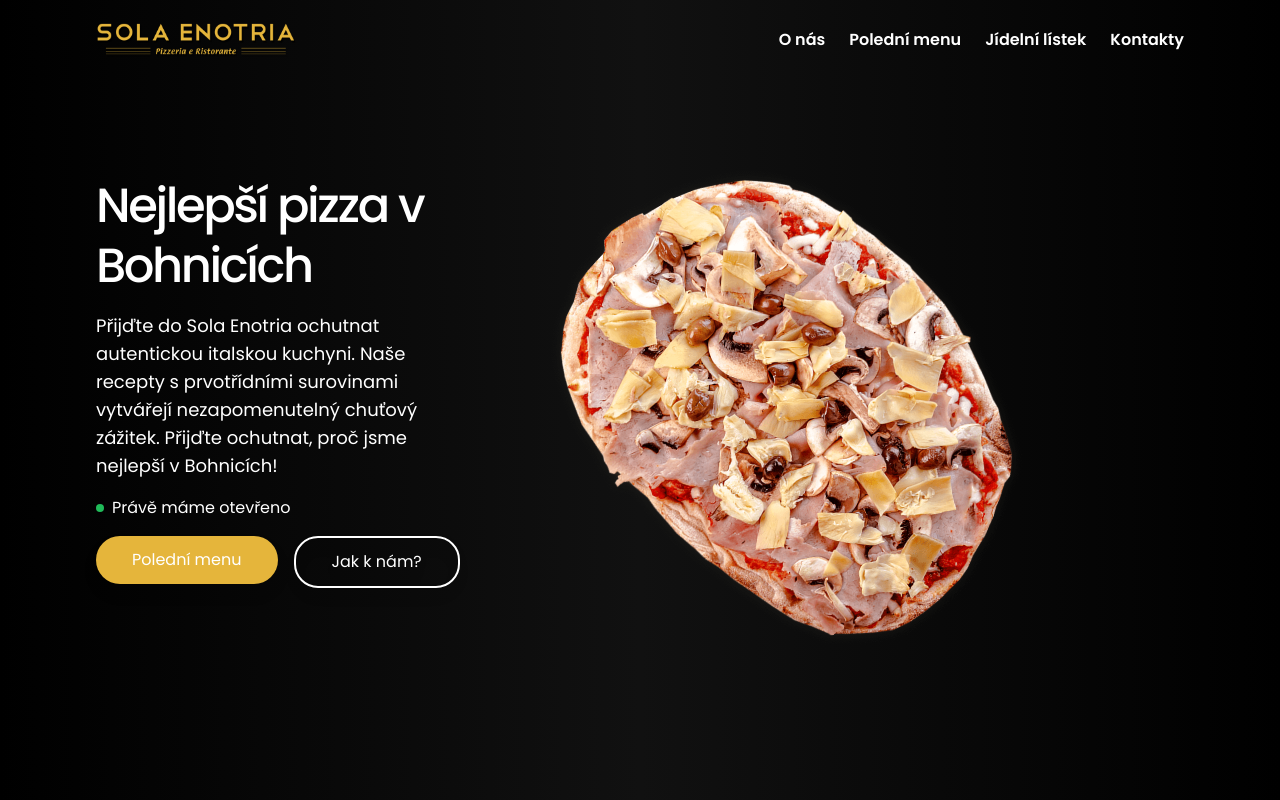
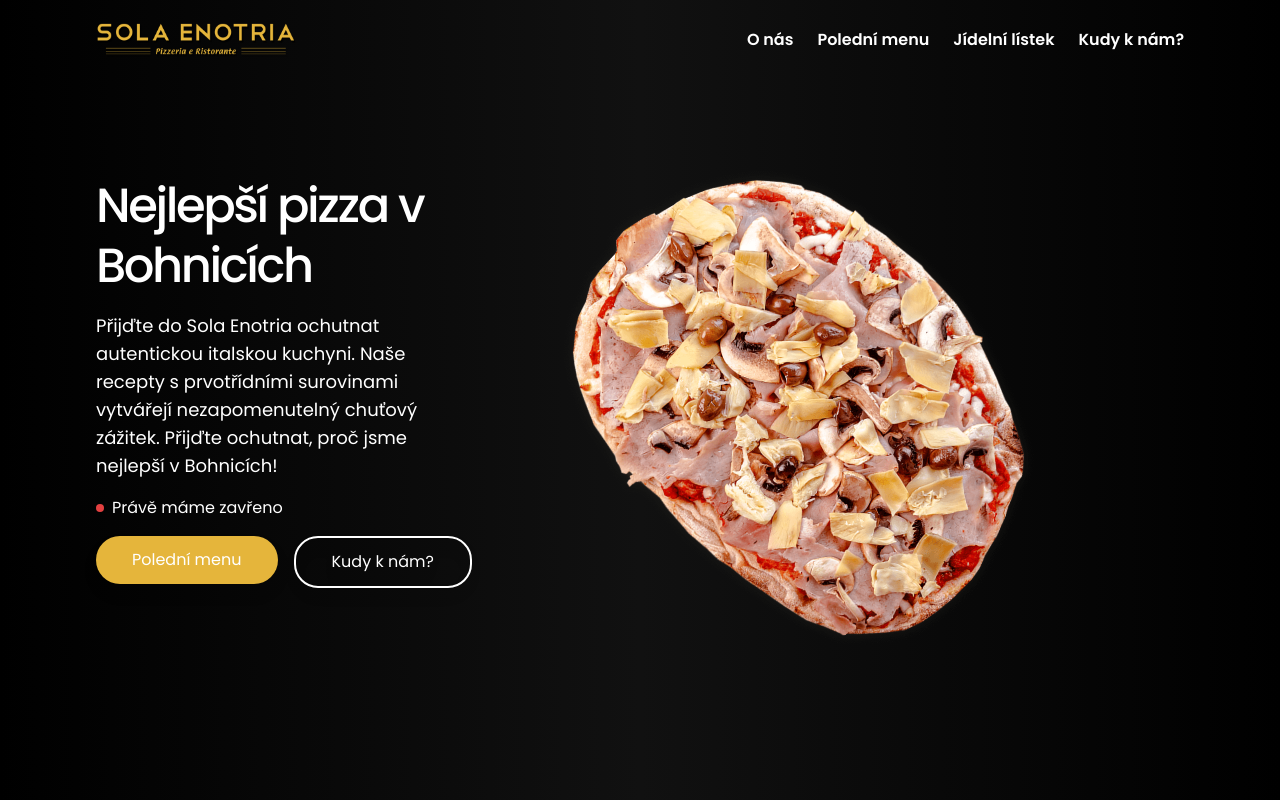
Before and after one commit to TomasLukes/sola-enotria, a Next.js app: page / in a window 1280 px wide. Shown: the top 800 px of the page. Built offline with nearby package versions, Linux system fonts and the light colour scheme.

Commit message:
add: Opening handle

```diff
--- a/app/components/Contacts/Contacts.tsx
+++ b/app/components/FindUs/FindUs.tsx
@@ -2,9 +2,9 @@ import clsx from 'clsx';
 import { ReactElement } from 'react';
 import OpeningHours from './OpeningHours/OpeningHours';
 
-const Contacts = ({ className }: { className?: string }): ReactElement => {
+const FindUs = ({ className }: { className?: string }): ReactElement => {
   return (
-    <section id="kontakty" className={clsx('overflow-hidden', className)}>
+    <section id="kudy-k-nam" className={clsx('overflow-hidden', className)}>
       <div>
         <div className="container-base min-h-screen py-16 md:py-32 lg:py-40 flex justify-start flex-col gap-5 md:gap-8">
           <div className="flex flex-col md:flex-row">
@@ -40,4 +40,4 @@ const Contacts = ({ className }: { className?: string }): ReactElement => {
   );
 };
 
-export default Contacts;
+export default FindUs;
--- /dev/null
+++ b/app/components/Hero/OpenedStatus.tsx
@@ -0,0 +1,28 @@
+'use client';
+
+import { ReactElement } from 'react';
+import clsx from 'clsx';
+import useDateTime from '@/hooks/useDateTime';
+const openedMessage = 'Právě máme otevřeno';
+const closedMessage = 'Právě máme zavřeno';
+
+const OpenedStatus = (): ReactElement => {
+  const { currentHour } = useDateTime();
+  console.log(currentHour);
+
+  const isOpened: boolean = currentHour > 10 && currentHour < 22;
+
+  return (
+    <div className="flex items-center gap-2">
+      <span
+        className={clsx('rounded-full w-2 h-2 animate-pulse', {
+          'bg-green-500': isOpened,
+          'bg-red-500': !isOpened,
+        })}
+      ></span>
+      <p>{isOpened ? openedMessage : closedMessage}</p>
+    </div>
+  );
+};
+
+export default OpenedStatus;
--- a/app/components/Hero/index.tsx
+++ b/app/components/Hero/index.tsx
@@ -5,6 +5,7 @@ import Image from 'next/image';
 import { ReactElement, useState, useEffect } from 'react';
 import Button from '../UI/Button';
 import Link from 'next/link';
+import OpenedStatus from './OpenedStatus';
 
 const Hero = ({ className }: IClassName): ReactElement => {
   const [number, setNumber] = useState(1);
@@ -30,15 +31,14 @@ const Hero = ({ className }: IClassName): ReactElement => {
             prvotřídními surovinami vytvářejí nezapomenutelný chuťový zážitek. Přijďte ochutnat,
             proč jsme nejlepší v Bohnicích!
           </p>
-          <div className="flex items-center gap-2">
-            <span className="rounded-full w-2 h-2 bg-green-500 animate-pulse"></span>
-            <p>Právě máme otevřeno</p>
-          </div>
+          <OpenedStatus />
           <div className="flex gap-4">
             <Link href={'#poledni-menu'}>
               <Button text="Polední menu" variant="primary" />
             </Link>
-            <Button text="Jak k nám?" variant="tertinary" />
+            <Link href={'#kudy-k-nam'}>
+              <Button text="Kudy k nám?" variant="tertinary" />
+            </Link>
           </div>
         </div>
         <div className="w-full md:w-2/3 flex items-start justify-center md:items-end md:justify-end">
--- a/app/components/Navigation/NavigationDesktop.tsx
+++ b/app/components/Navigation/NavigationDesktop.tsx
@@ -21,8 +21,8 @@ const NavigationDesktop = (): ReactElement => {
           </Link>
         </li>
         <li>
-          <Link className="font-semibold cursor-pointer" href={'#kontakty'}>
-            Kontakty
+          <Link className="font-semibold cursor-pointer" href={'#kudy-k-nam'}>
+            Kudy k nám?
           </Link>
         </li>
       </ul>
--- a/app/components/Navigation/NavigationMobile.tsx
+++ b/app/components/Navigation/NavigationMobile.tsx
@@ -47,7 +47,7 @@ export default function NavigationMobile() {
           <span className="w-full border border-solid border-b-1 border-gray-300 drop-shadow-sm"></span>
           <a href="/jidelni-listek">Jídelní lístek</a>
           <span className="w-full border border-solid border-b-1 border-gray-300 drop-shadow-sm"></span>
-          <a href="#kontakty">Kontakty</a>
+          <a href="#kudy-k-nam">Kudy k nám?</a>
           <span className="w-full border border-solid border-b-1 border-gray-300 drop-shadow-sm"></span>
           <a className="flex items-center gap-2" href="tel:+420123456789">
             <span className="rounded-full bg-accent p-2">
--- a/app/page.tsx
+++ b/app/page.tsx
@@ -3,7 +3,7 @@ import Hero from '@/app/components/Hero';
 import AboutUs from '@/app/components/AboutUs/AboutUs';
 import DailyMenu from '@/app/components/DailyMenu/DailyMenu';
 import Footer from '@/app/components/Footer/Footer';
-import Contacts from './components/Contacts/Contacts';
+import FindUs from './components/FindUs/FindUs';
 
 export default function Home() {
   return (
@@ -12,7 +12,7 @@ export default function Home() {
       <Hero />
       <AboutUs />
       <DailyMenu />
-      <Contacts />
+      <FindUs />
       <Footer />
     </>
   );
--- a/hooks/useDateTime.ts
+++ b/hooks/useDateTime.ts
@@ -5,10 +5,11 @@ import dayjs from 'dayjs';
 const useDateTime = () => {
   const localDate = dayjs();
 
+  const currentHour = localDate.get('hour');
   const dayOfWeek = localDate.get('day') - 1;
   const currentYear = localDate.get('year');
 
-  return { dayOfWeek, currentYear };
+  return { currentHour, dayOfWeek, currentYear };
 };
 
 export default useDateTime;
```
Also changed, not shown: app/components/FindUs/OpeningHours/OpeningHours.tsx (renamed from app/components/Contacts/OpeningHours/OpeningHours.tsx), app/components/FindUs/OpeningHours/OpeningHoursItem.tsx (renamed from app/components/Contacts/OpeningHours/OpeningHoursItem.tsx), app/components/FindUs/OpeningHours/openingHoursData.ts (renamed from app/components/Contacts/OpeningHours/openingHoursData.ts).
